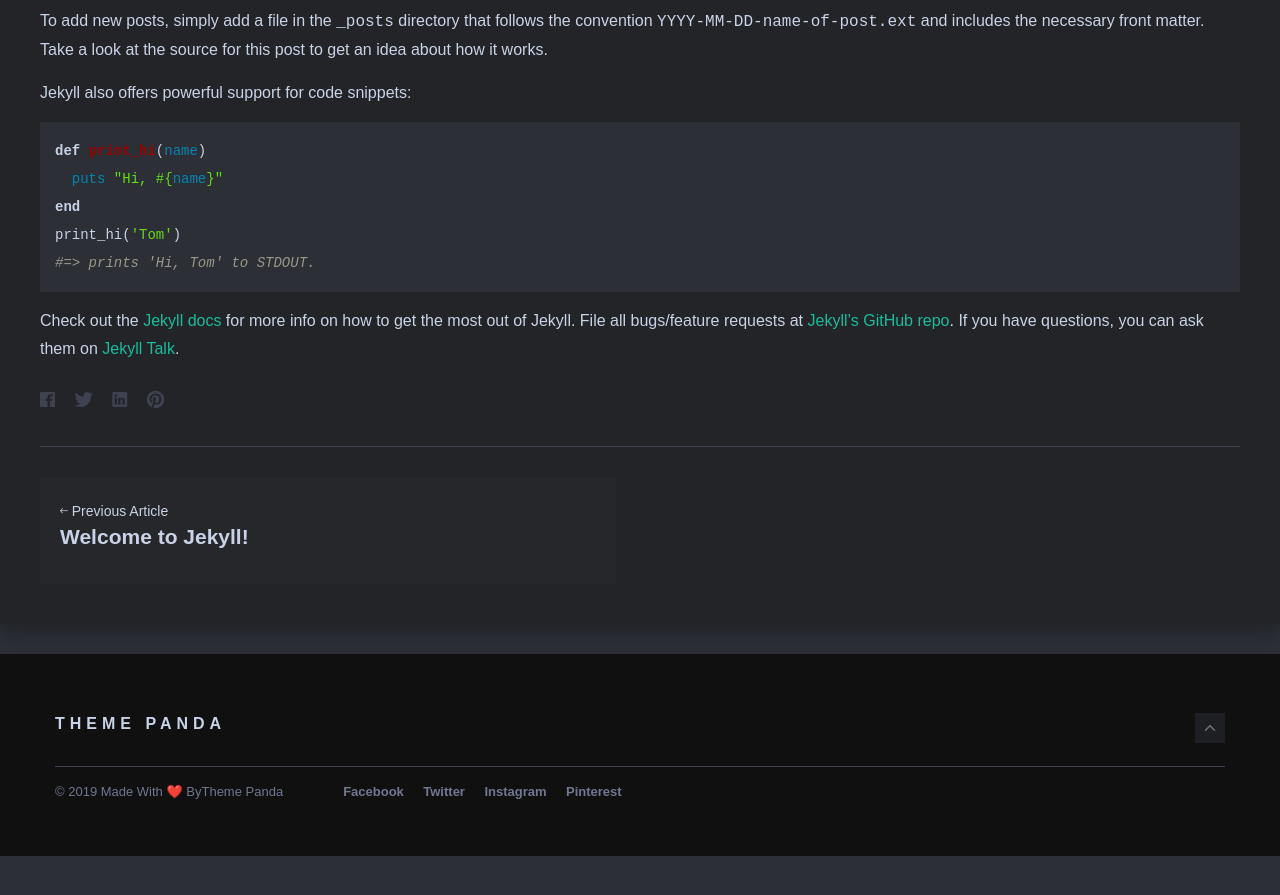
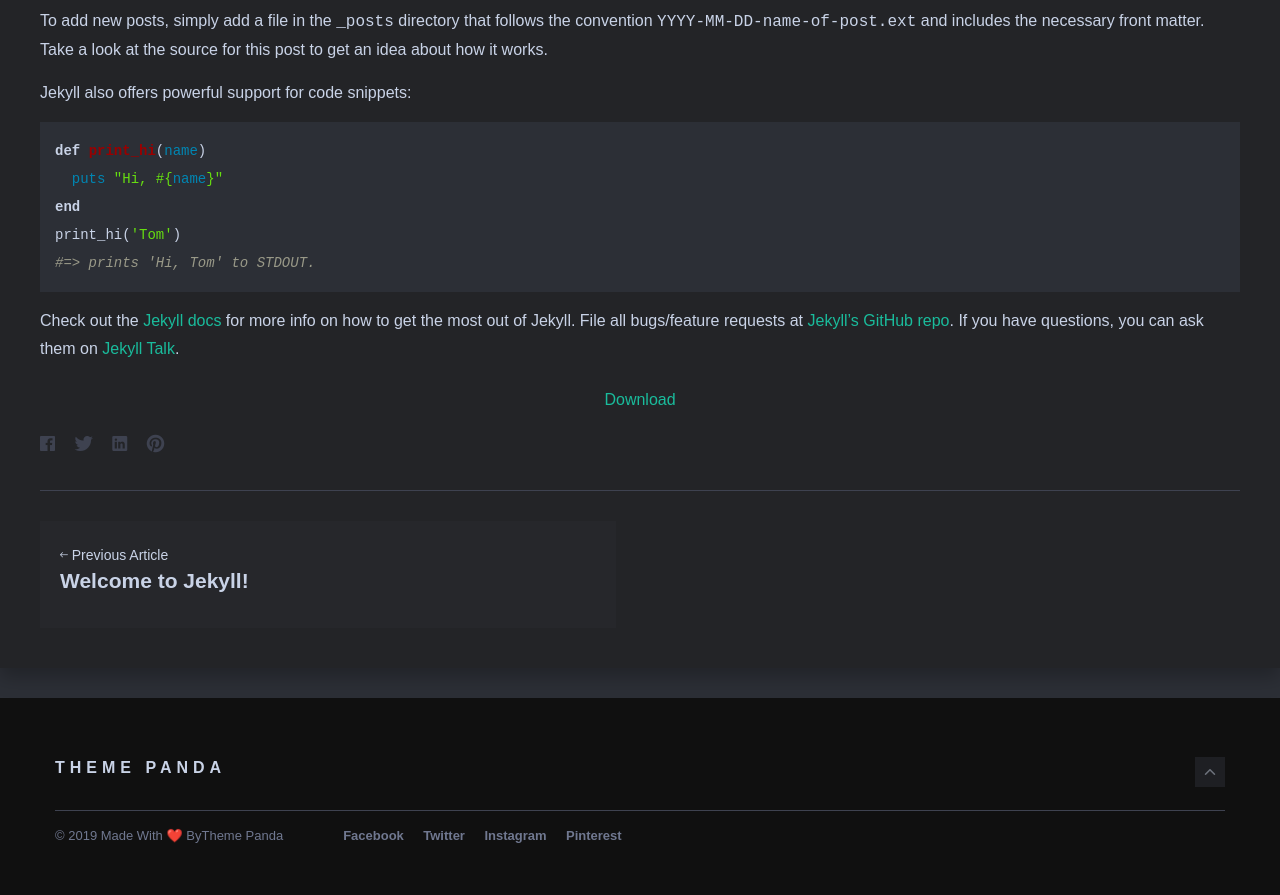
Before and after one commit to innowebka/34, a Jekyll site: the page built from _posts/2019-10-10-markdown-things.markdown, in a window 1280 px wide and 900 px high, scrolled down 1072 px. Shown: the top 895 px of the window. Built offline with Jekyll 4.4.1, drawn with Linux system fonts in a browser that asks for light colours; nearby versions of some CDN libraries; comment, search, counter and statistics services are not loaded; before the commit the page ends 1928 px from its top, so only the background shows below that.

Commit message:
Update post.html

```diff
--- a/_layouts/post.html
+++ b/_layouts/post.html
@@ -30,6 +30,8 @@ layout: default
 </div>
 <div class="post-body">
 {{ content }}
+<center><a href="/3/markdown-things/" class="button read-more">Download</a></center>
+
 <div class="post-share">
 <ul class="share-list list-reset">
 <li class="share-item">
```
